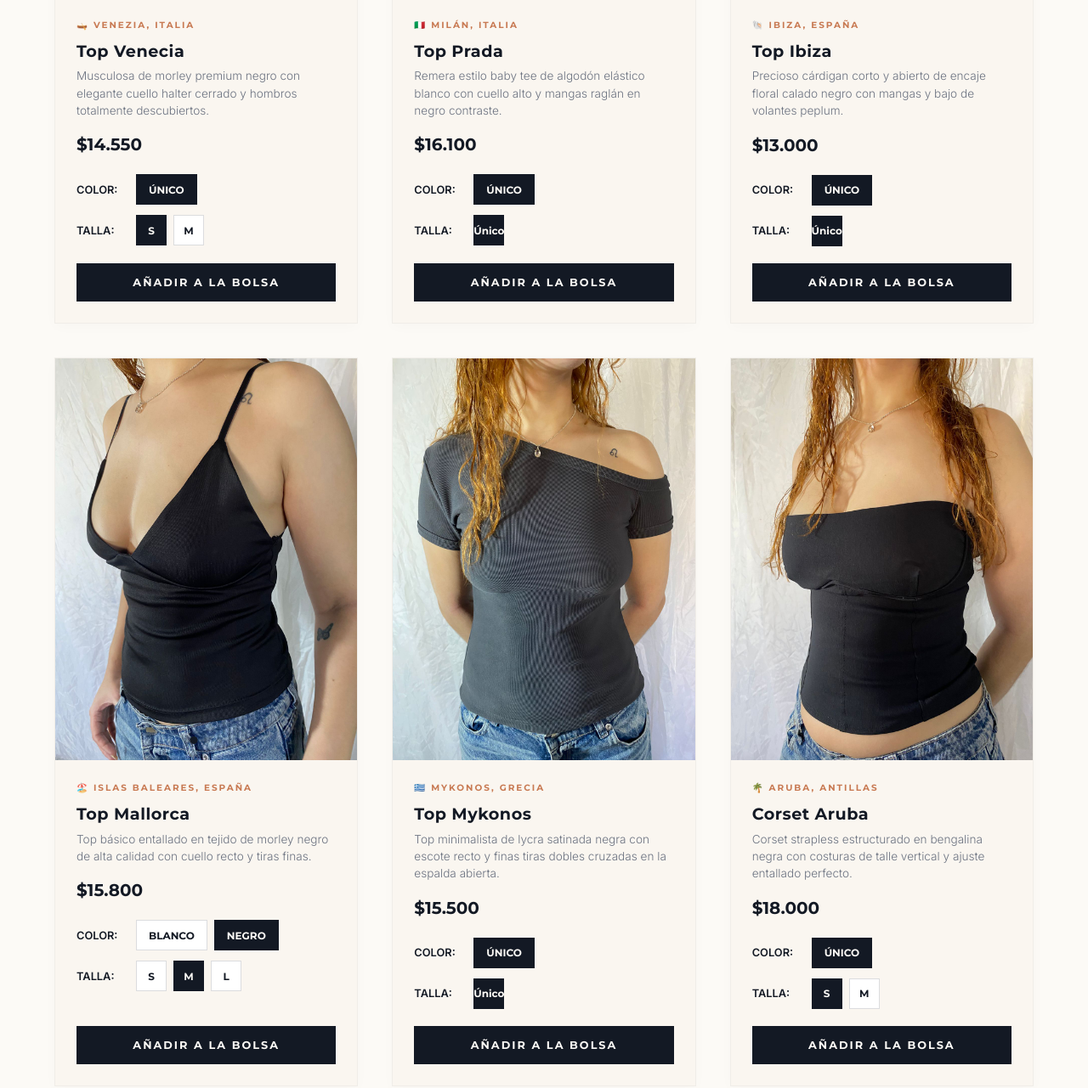
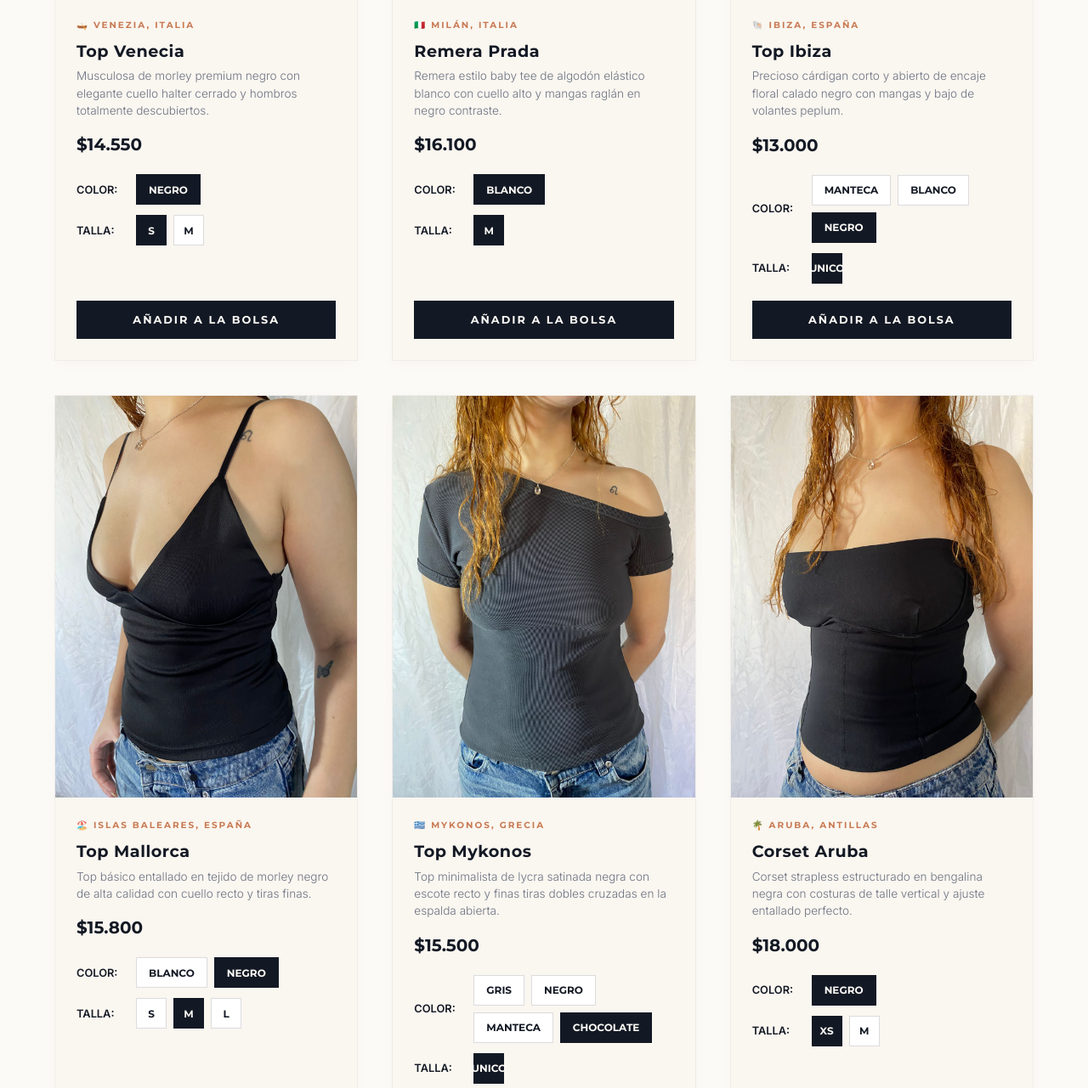
Before and after one commit to patriciomassenzio/Tienda_Magnetica, a plain HTML site: page index.html in a window 1280 px wide. Shown: the part 2437-3718 px from the top of the page at 85% size. Drawn offline with Linux system fonts and the light colour scheme.

Commit message:
Actualización de la página

```diff
--- a/index.html
+++ b/index.html
@@ -108,7 +108,7 @@
                     <div class="color-selector">
                         <span>Color:</span>
                         <div class="colors">
-                            <button class="color-btn active" data-color="Único">Único</button>
+                            <button class="color-btn active" data-color="Único">NEGRO</button>
                         </div>
                     </div>
                     <div class="size-selector">
@@ -118,7 +118,7 @@
                         </div>
                     </div>
 
-                    <button class="btn-add-cart" data-id="top-capri" data-name="Top Capri" data-price="29.00" data-img="Top_capri.jpg">
+                    <button class="btn-add-cart" data-id="top-capri" data-name="Top Capri" data-price="21.000" data-img="Top_capri.jpg">
                         Añadir a la Bolsa
                     </button>
                 </div>
@@ -150,7 +150,7 @@
                     <div class="color-selector">
                         <span>Color:</span>
                         <div class="colors">
-                            <button class="color-btn active" data-color="Único">Único</button>
+                            <button class="color-btn active" data-color="Único">NEGRO</button>
                         </div>
                     </div>
                     <div class="size-selector">
@@ -235,7 +235,7 @@
                     <div class="color-selector">
                         <span>Color:</span>
                         <div class="colors">
-                            <button class="color-btn active" data-color="Único">Único</button>
+                            <button class="color-btn active" data-color="Único">NEGRO</button>
                         </div>
                     </div>
                     <div class="size-selector">
@@ -257,7 +257,7 @@
                 <div class="slider-container">
                     <div class="slides-wrapper">
                         <img class="slide-img" src="Remera_prada.jpg" alt="Top Prada 1">
-                        <img class="slide-img" src="Top_prada2.jpg" alt="Top Prada 2">
+                        <img class="slide-img" src="remera_prada2.jpg" alt="Top Prada 2">
                     </div>
 
                     <button class="slider-arrow prev-btn" aria-label="Anterior">&#10094;</button>
@@ -271,20 +271,20 @@
 
                 <div class="product-info">
                     <span class="product-location">🇮🇹 Milán, Italia</span>
-                    <h3 class="product-name">Top Prada</h3>
+                    <h3 class="product-name">Remera Prada</h3>
                     <p class="product-desc">Remera estilo baby tee de algodón elástico blanco con cuello alto y mangas raglán en negro contraste.</p>
                     <span class="product-price">$16.100</span>
 
                     <div class="color-selector">
                         <span>Color:</span>
                         <div class="colors">
-                            <button class="color-btn active" data-color="Único">Único</button>
+                            <button class="color-btn active" data-color="Único">BLANCO</button>
                         </div>
                     </div>
                     <div class="size-selector">
                         <span>Talla:</span>
                         <div class="sizes">
-                            <button class="size-btn active" data-size="Único">Único</button>
+                            <button class="size-btn active" data-size="Único">M</button>
                         </div>
                     </div>
 
@@ -318,13 +318,15 @@
                     <div class="color-selector">
                         <span>Color:</span>
                         <div class="colors">
-                            <button class="color-btn active" data-color="Único">Único</button>
+                            <button class="color-btn " data-color="Único">MANTECA</button>
+                            <button class="color-btn " data-color="Único">BLANCO</button>
+                            <button class="color-btn active" data-color="Único">NEGRO</button>
                         </div>
                     </div>
                     <div class="size-selector">
                         <span>Talla:</span>
                         <div class="sizes">
-                            <button class="size-btn active" data-size="Único">Único</button>
+                            <button class="size-btn active" data-size="Único">UNICO</button>
                         </div>
                     </div>
 
@@ -403,13 +405,16 @@
                     <div class="color-selector">
                         <span>Color:</span>
                         <div class="colors">
-                            <button class="color-btn active" data-color="Único">Único</button>
+                            <button class="color-btn " data-color="Único">GRIS</button>
+                             <button class="color-btn " data-color="Único">NEGRO</button>
+                              <button class="color-btn " data-color="Único">MANTECA</button>
+                               <button class="color-btn active" data-color="Único">CHOCOLATE</button>
                         </div>
                     </div>
                     <div class="size-selector">
                         <span>Talla:</span>
                         <div class="sizes">
-                            <button class="size-btn active" data-size="Único">Único</button>
+                            <button class="size-btn active" data-size="Único">UNICO</button>
                         </div>
                     </div>
 
@@ -442,13 +447,13 @@
                     <div class="color-selector">
                         <span>Color:</span>
                         <div class="colors">
-                            <button class="color-btn active" data-color="Único">Único</button>
+                            <button class="color-btn active" data-color="Único">NEGRO</button>
                         </div>
                     </div>
                     <div class="size-selector">
                         <span>Talla:</span>
                         <div class="sizes">
-                            <button class="size-btn active" data-size="S">S</button>
+                            <button class="size-btn active" data-size="S">XS</button>
                             <button class="size-btn" data-size="M">M</button>
                         </div>
                     </div>
@@ -482,7 +487,7 @@
                     <div class="color-selector">
                         <span>Color:</span>
                         <div class="colors">
-                            <button class="color-btn active" data-color="Único">Único</button>
+                            <button class="color-btn active" data-color="Único">NEGRO</button>
                         </div>
                     </div>
                     <div class="size-selector">
@@ -525,15 +530,16 @@
                     <div class="color-selector">
                         <span>Color:</span>
                         <div class="colors">
-                            <button class="color-btn active" data-color="Negro">Negro</button>
-                            <button class="color-btn" data-color="Blanco">Blanco</button>
+                            <button class="color-btn " data-color="Negro">NEGRO</button>
+                            <button class="color-btn" data-color="Blanco">BLANCO</button>
+                             <button class="color-btn active" data-color="Único">MANTECA</button>
                         </div>
                     </div>
                     <div class="size-selector">
                         <span>Talla:</span>
                         <div class="sizes">
-                            <button class="size-btn active" data-size="S">S</button>
-                            <button class="size-btn" data-size="M">M</button>
+                            <button class="size-btn active" data-size="S">UNICO</button>
+
                         </div>
                     </div>
 
@@ -565,13 +571,13 @@
                     <div class="color-selector">
                         <span>Color:</span>
                         <div class="colors">
-                            <button class="color-btn active" data-color="Único">Único</button>
+                            <button class="color-btn active" data-color="Único">NEGRO</button>
                         </div>
                     </div>
                     <div class="size-selector">
                         <span>Talla:</span>
                         <div class="sizes">
-                            <button class="size-btn active" data-size="Único">Único</button>
+                            <button class="size-btn active" data-size="Único">UNICO</button>
                         </div>
                     </div>
 
@@ -604,13 +610,13 @@
                     <div class="color-selector">
                         <span>Color:</span>
                         <div class="colors">
-                            <button class="color-btn active" data-color="Único">Único</button>
+                            <button class="color-btn active" data-color="Único">ARENA</button>
                         </div>
                     </div>
                     <div class="size-selector">
                         <span>Talla:</span>
                         <div class="sizes">
-                            <button class="size-btn active" data-size="Único">Único</button>
+                            <button class="size-btn active" data-size="Único">UNICO</button>
                         </div>
                     </div>
 
@@ -648,7 +654,9 @@
                     <div class="color-selector">
                         <span>Color:</span>
                         <div class="colors">
-                            <button class="color-btn active" data-color="Único">Único</button>
+                            <button class="color-btn active" data-color="Único">BLANCO</button>
+                            <button class="color-btn " data-color="Único">NEGRO</button>
+                            <button class="color-btn " data-color="Único">GRIS</button>
                         </div>
                     </div>
                     <div class="size-selector">
--- a/script.js
+++ b/script.js
@@ -284,7 +284,7 @@ document.addEventListener('DOMContentLoaded', () => {
             });
 
             cartBadge.textContent = '0';
-            cartSubtotal.textContent = '$0.00 USD';
+            cartSubtotal.textContent = '$0.00 Pesos';
             return;
         }
 
@@ -302,7 +302,7 @@ document.addEventListener('DOMContentLoaded', () => {
                     <div class="cart-item-details">
                         <span class="cart-item-name">${item.name}</span>
                         <span class="cart-item-meta">Talla: ${item.size} | Color: ${item.color}</span>
-                        <span class="cart-item-price">$${item.price.toFixed(2)} USD</span>
+                        <span class="cart-item-price">$${item.price.toFixed(2)} Pesos</span>
                         <div class="cart-item-quantity">
                             <button class="qty-btn dec-qty" data-index="${index}">-</button>
                             <span class="qty-val">${item.quantity}</span>
@@ -317,7 +317,7 @@ document.addEventListener('DOMContentLoaded', () => {
 
         // Actualizar badge y subtotal
         cartBadge.textContent = totalItems;
-        cartSubtotal.textContent = `$${total.toFixed(2)} USD`;
+        cartSubtotal.textContent = `$${total.toFixed(2)} Pesos`;
 
         // Añadir eventos a los botones de control de cantidad dentro del carrito
         attachCartEvents();
@@ -389,11 +389,11 @@ document.addEventListener('DOMContentLoaded', () => {
                 message += `   • Talle: *${item.size}*\n`;
                 message += `   • Color: *${item.color}*\n`;
                 message += `   • Cantidad: *${item.quantity}*\n`;
-                message += `   • Subtotal: *$${itemTotal.toFixed(2)} USD*\n\n`;
+                message += `   • Subtotal: *$${itemTotal.toFixed(2)} Pesos*\n\n`;
             });
 
             message += '------------------------------------\n';
-            message += `💰 *Monto Total a Pagar:* *$${grandTotal.toFixed(2)} USD*\n\n`;
+            message += `💰 *Monto Total a Pagar:* *$${grandTotal.toFixed(2)} Pesos*\n\n`;
             message += '📍 *Método de Pago elegido:* Efectivo / Transferencia\n';
             message += '💬 ¡Quedo a la espera para coordinar el pago y el envío en la zona de Ramallo / Villa Ramallo!\n';
 
```
